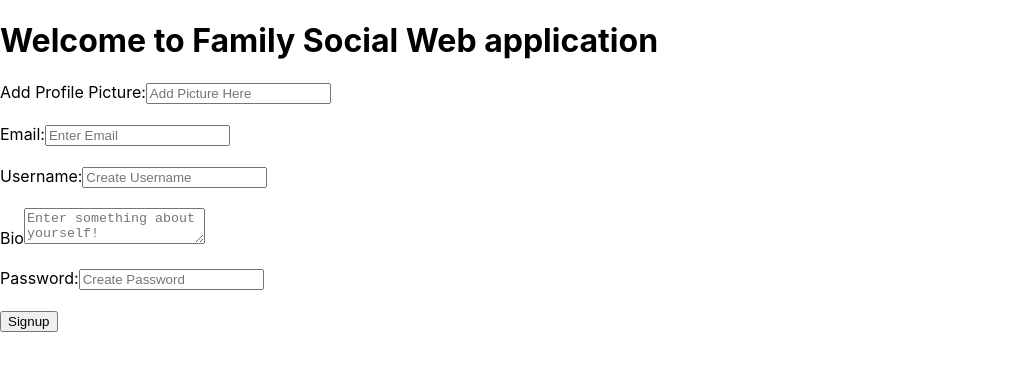
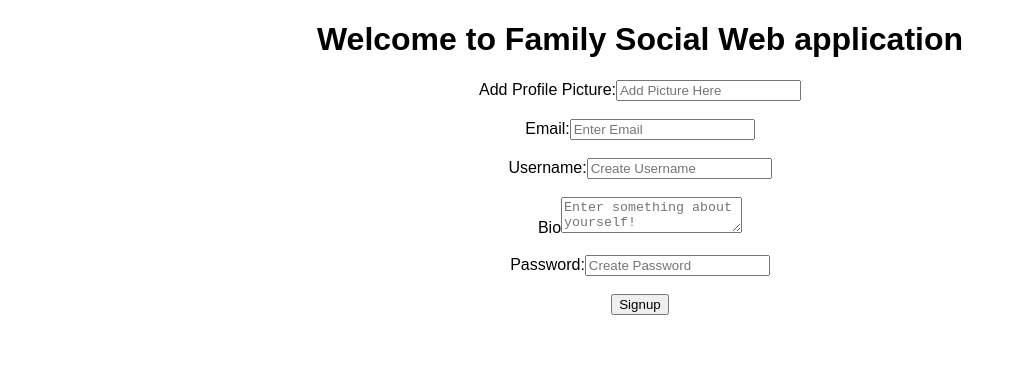
Before and after one commit to Naomi-Rhames/family-social, a React (Create React App) app: page / in a window 1280 px wide. Shown: the top 370 px of the page, without its empty margins (0-1025 px from the left). Built offline with nearby package versions, Linux system fonts and the light colour scheme.

Commit message:
User Auth

```diff
--- a/src/App.js
+++ b/src/App.js
@@ -1,14 +1,22 @@
-// import './App.css';
-import { Auth } from './components'
+ import './App.css';
+ import { Auth } from './components'
+// import { Auth, EventFeed} from './components'
+// import { connect } from 'react-redux'
+// import { useEffect } from 'react'
+// import { Switch, Route} from 'react-router';
 
 function App() {
+
   return (
-    <>
+ <>
     <h1>Welcome to Family Social Web application</h1>
-      <div> <Auth/></div>
-    </>
+      <Auth/>
+ </>
+  );
 
-  );
-}
+  }
 
-export default App;
+// }
+// {/* const mapStateToProps = (state) => ({user: state.user}) */}
+
+  export default App;
```
